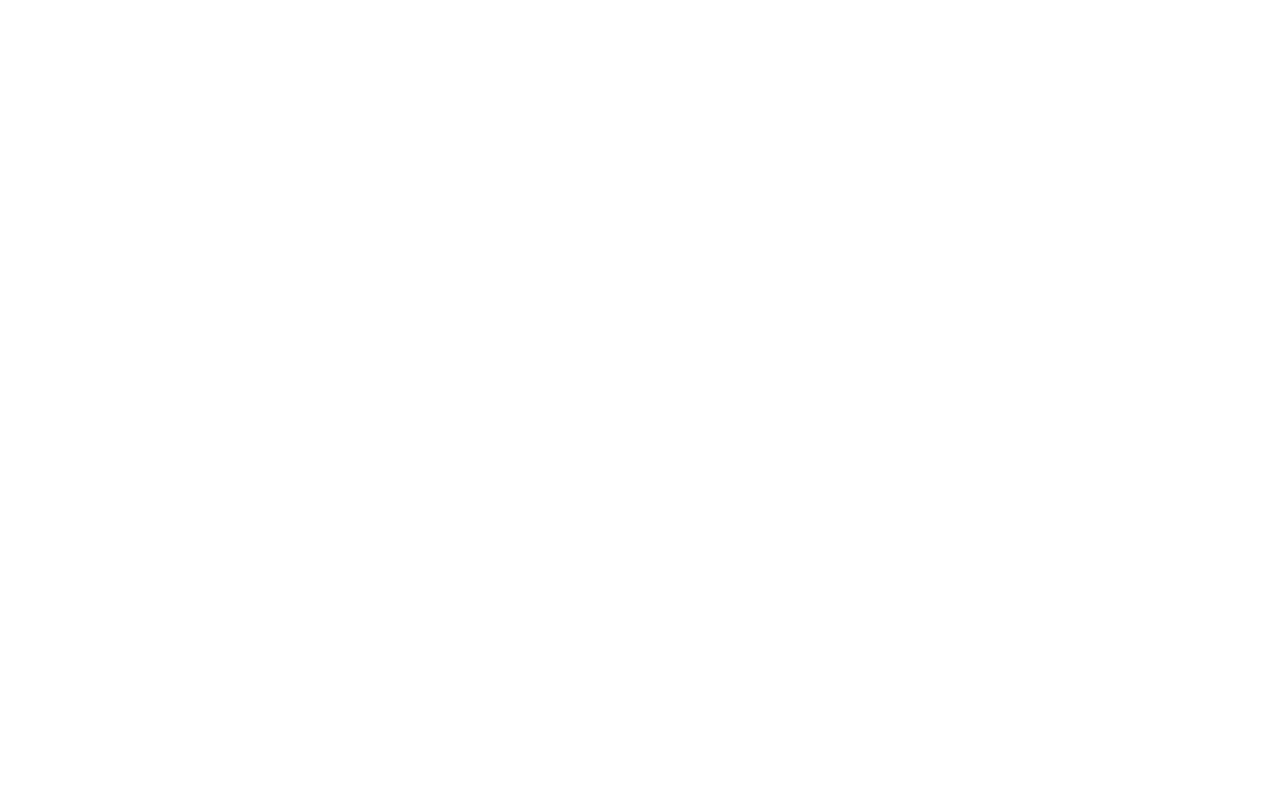
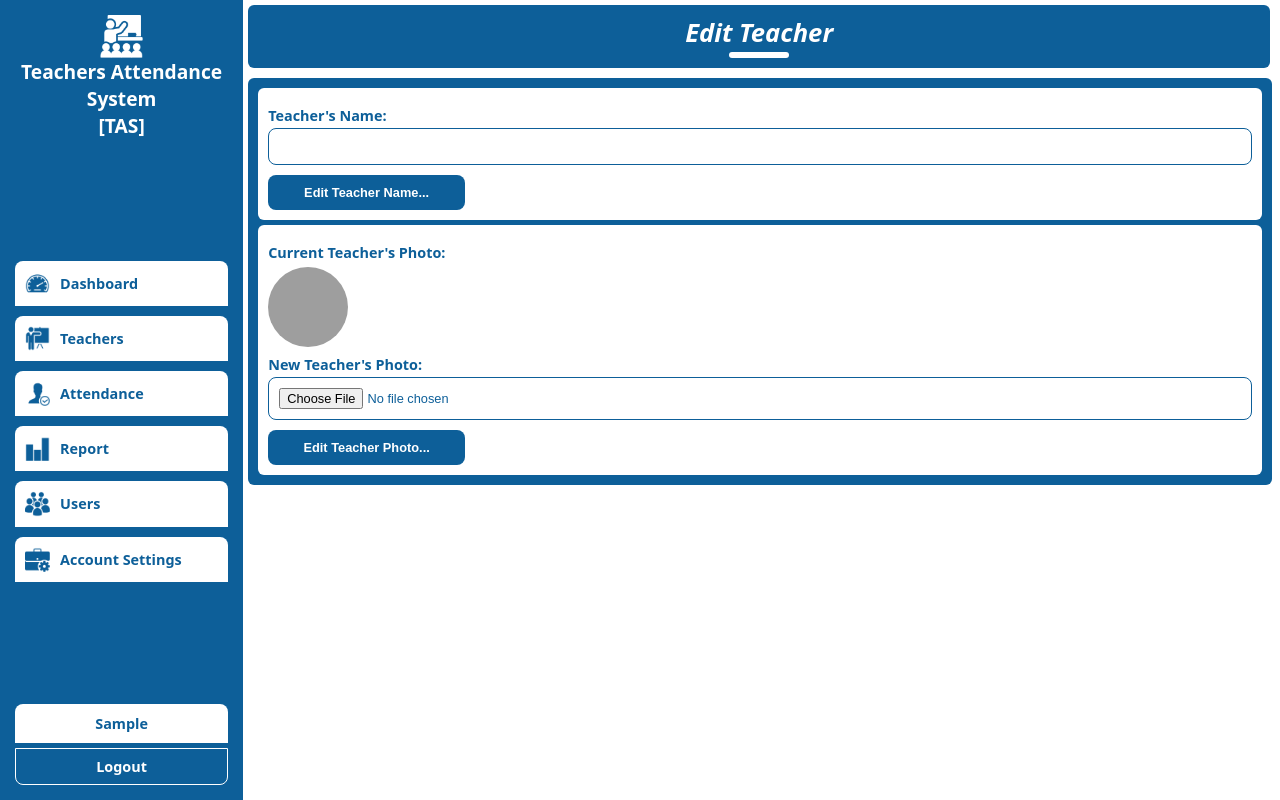
Before and after one commit to Nsoro-Allan/Teacher_Attendance_System, a PHP site: page /edit_teacher.php?teacher_id=1 in a window 1280 px wide. Before the commit the page is empty. Run offline with PHP 8.4, Linux system fonts and the light colour scheme; a user stored in the database is signed in; data that the repository does not hold is empty; grey boxes are pictures that could not be loaded.

Commit message:
changes made...

```diff
--- a/edit_teacher.php
+++ b/edit_teacher.php
@@ -0,0 +1,128 @@
+<?php
+include("sessions.php");
+include("db_connection.php");
+
+$teacher_id=$_GET['teacher_id'];
+
+// Select Data
+$select=$con->query("SELECT * FROM `teachers` WHERE `teacher_id`='$teacher_id'");
+$row=mysqli_fetch_assoc($select);
+$teacher_name=$row['teacher_name'];
+$t_photo=$row['teacher_photo'];
+
+
+// Update Teacher Name
+if(isset($_POST['edit_teacher_name'])){
+    $teacher_name=mysqli_real_escape_string($con,$_POST['teacher_name']);
+    $update=$con->query("UPDATE `teachers` SET `teacher_name`='$teacher_name' WHERE `teacher_id`='$teacher_id'");
+    if($update){
+        echo
+        '
+            <script>
+                alert("Edit Teacher Name Successfully...");
+                window.location.href="edit_teacher.php?teacher_id='.$teacher_id.'";
+            </script>
+        ';
+    }
+    else{
+        echo
+        '
+            <script>
+                alert("Failed to edit teacher name...");
+                window.location.href="edit_teacher.php?teacher_id='.$teacher_id.'";
+            </script>
+        ';
+    }
+}
+
+// Update Teacher Photo
+if(isset($_POST['edit_teacher_photo'])){
+
+ // File Upload Logic
+ if(isset($_FILES['teacher_photo']) && !empty($_FILES['teacher_photo']['name'])) {
+    $target_folder = "uploads/";
+    $teacher_photo = $_FILES['teacher_photo']['name'];
+    $target_path = $target_folder . $teacher_photo;
+
+    // Move the uploaded file to the target folder
+    if(move_uploaded_file($_FILES['teacher_photo']['tmp_name'], $target_path)) {
+        // Insert user data into the database
+        $insert = $con->query("UPDATE `teachers` SET `teacher_photo`='$teacher_photo' WHERE `teacher_id`='$teacher_id'");
+
+        if($insert){
+            echo
+            '
+                <script>
+                    alert("Edit Teacher Photo Successfully...");
+                    window.location.href="edit_teacher.php?teacher_id='.$teacher_id.'";
+                </script>
+            ';
+        } else {
+            echo
+            '
+                <script>
+                    alert("Failed to edit teacher photo...");
+                    window.location.href="edit_teacher.php?teacher_id='.$teacher_id.'";
+                </script>
+            ';
+        }
+    } else {
+        echo
+        '
+        <script>
+            alert("Failed to upload teacher photo...");
+        </script>
+        ';
+    }
+}
+}
+?>
+<!DOCTYPE html>
+<html lang="en">
+<head>
+    <meta charset="UTF-8">
+    <meta name="viewport" content="width=device-width, initial-scale=1.0">
+    <title>TAS - Edit Teacher</title>
+    <link rel="stylesheet" href="style.css">
+    <link rel="shortcut icon" href="./images/icon.ico" type="image/x-icon">
+</head>
+<body>
+    <div class="main-container">
+
+        <!-- Sidbar -->
+            <?php include("sidebar.php");?>
+        <!-- Sidbar -->
+
+        <div class="container-right">
+            <div class="title">
+                <h1>Edit Teacher</h1>
+                <div class="line"></div>
+            </div>
+
+            <div class="content">
+
+                <form action="" method="post">
+                    <label>Teacher's Name:</label>
+                    <input type="text" value="<?php echo $teacher_name;?>" name="teacher_name" required>
+
+                    <button type="submit" name="edit_teacher_name">Edit Teacher Name...</button>
+                </form>
+
+                <form action="" method="post" enctype="multipart/form-data" style="margin-top: 5px;">
+
+                    <label>Current Teacher's Photo:</label>
+                    <img src="./uploads/<?php echo $t_photo;?>" alt="Image">
+
+                    <label>New Teacher's Photo:</label>
+                    <input type="file" name="teacher_photo" accept="image/*">
+
+                    <button type="submit" name="edit_teacher_photo">Edit Teacher Photo...</button>
+                </form>
+
+            </div>
+
+        </div>
+
+    </div>
+</body>
+</html>
--- a/style.css
+++ b/style.css
@@ -380,6 +380,13 @@
     margin-top: 3px;
 }
 
+.container-right .content form img{
+    width: 80px;
+    height: 80px;
+    border-radius: 50%;
+    margin-top: 5px;
+}
+
 .container-right .content form button{
     padding: 10px;
     margin-top: 10px;
```
Also changed, not shown: uploads/84306b5c-8479-466e-8920-2318dc1df73f.jpg (added), uploads/Elon musk in he 0.png (added), uploads/case-study-5.png (added), uploads/mypic.jpg (added), 1 other file.
